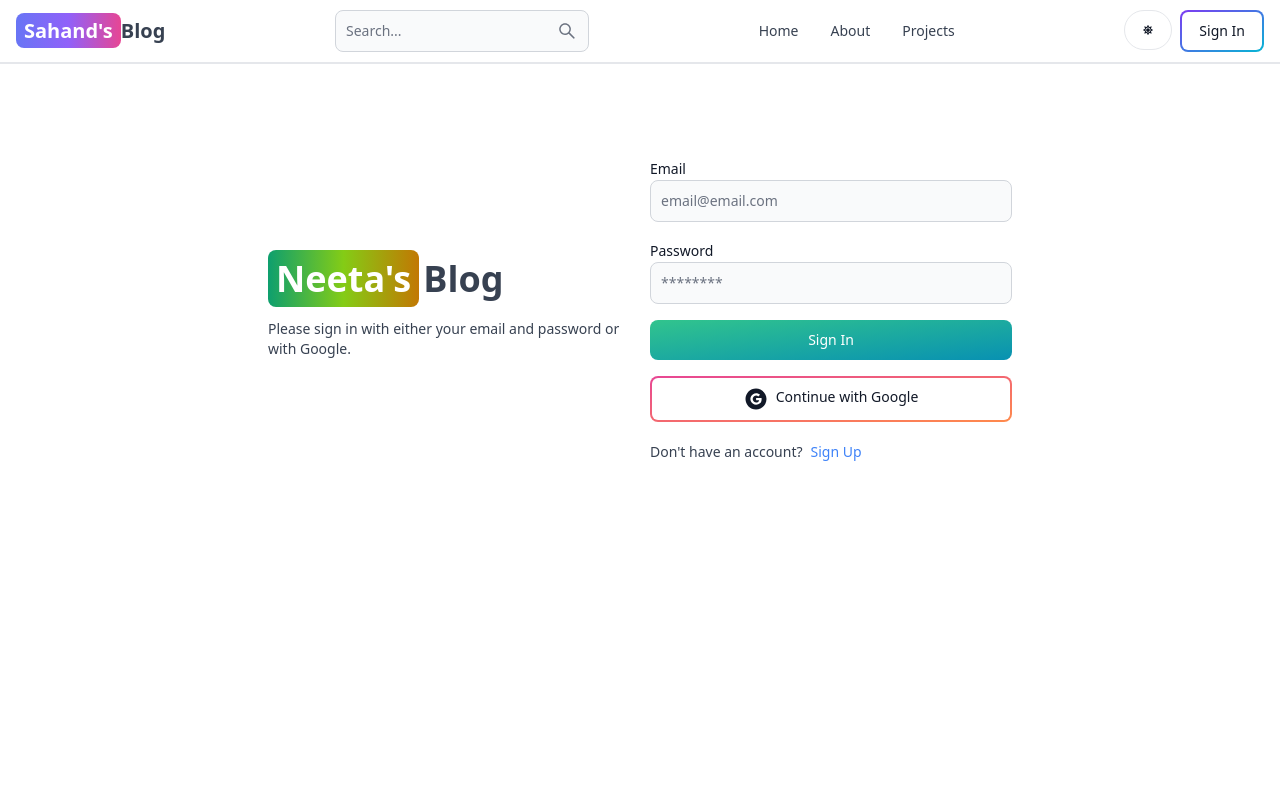
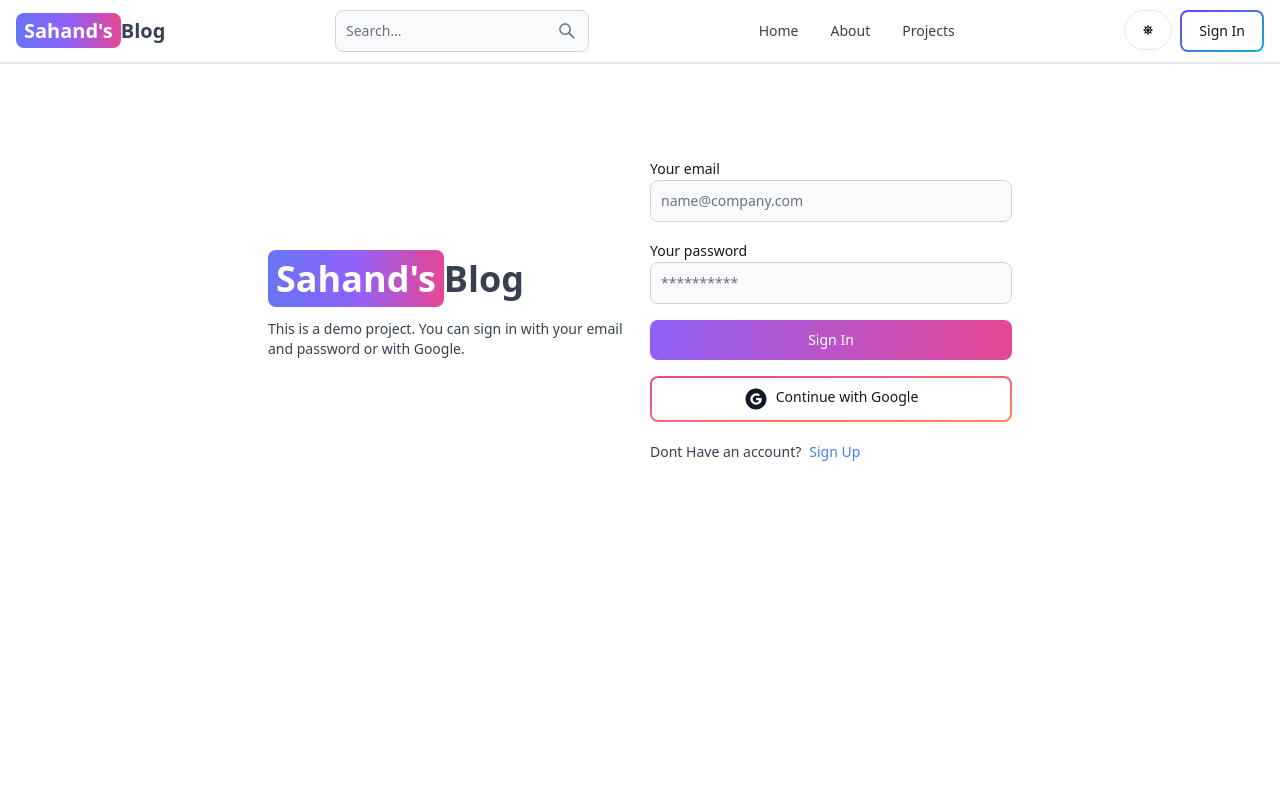
Before and after one commit to AyanJoshi/mern_blog, a React (Vite) app in the folder client/: page /sign-in in a window 1280 px wide. Shown: the top 800 px of the page. Built offline with nearby package versions, Linux system fonts and the light colour scheme; no server answers.

Commit message:
fixed bug for sign up page

```diff
--- a/client/src/pages/SignIn.jsx
+++ b/client/src/pages/SignIn.jsx
@@ -1,114 +1,109 @@
-import React from "react";
-import { Link, useNavigate } from "react-router-dom";
-import { Label, TextInput, Button, Alert, Spinner } from "flowbite-react";
-import { useState } from "react";
-import { useDispatch, useSelector } from "react-redux";
+import { Alert, Button, Label, Spinner, TextInput } from 'flowbite-react';
+import { useState } from 'react';
+import { Link, useNavigate } from 'react-router-dom';
+import { useDispatch, useSelector } from 'react-redux';
 import {
   signInStart,
   signInSuccess,
   signInFailure,
-} from "../redux/user/userSlice";
-import OAuth from "../components/OAuth";
+} from '../redux/user/userSlice';
+import OAuth from '../components/OAuth';
 
 export default function SignIn() {
   const [formData, setFormData] = useState({});
-  // const [errorMessage, setErrorMessage] = useState(null);
   const { loading, error: errorMessage } = useSelector((state) => state.user);
+  const dispatch = useDispatch();
   const navigate = useNavigate();
-  const dispatch = useDispatch();
-
   const handleChange = (e) => {
     setFormData({ ...formData, [e.target.id]: e.target.value.trim() });
   };
-
   const handleSubmit = async (e) => {
     e.preventDefault();
     if (!formData.email || !formData.password) {
-      return dispatch(signInFailure("Please fill all the fields"));
+      return dispatch(signInFailure('Please fill all the fields'));
     }
     try {
       dispatch(signInStart());
-      // setErrorMessage(null);
-      const res = await fetch("api/auth/signin", {
-        method: "POST",
-        headers: { "Content-Type": "application/json" },
+      const res = await fetch('/api/auth/signin', {
+        method: 'POST',
+        headers: { 'Content-Type': 'application/json' },
         body: JSON.stringify(formData),
       });
       const data = await res.json();
       if (data.success === false) {
         dispatch(signInFailure(data.message));
       }
-      // setLoading(false);
+
       if (res.ok) {
         dispatch(signInSuccess(data));
-        navigate("/");
+        navigate('/');
       }
     } catch (error) {
       dispatch(signInFailure(error.message));
     }
   };
   return (
-    <div className="min-h-screen mt-20">
-      <div className="flex p-3 max-w-3xl mx-auto flex-col md:flex-row md:items-center gap-5">
-        <div className="flex-1">
-          <Link to="/" className="font-bold dark:text-white text-4xl">
-            <span
-              className="px-2 py-1 bg-gradient-to-r from-green-500
-               via-lime-500 to-yellow-500 rounded-lg text-white"
-            >
-              Neeta's
+    <div className='min-h-screen mt-20'>
+      <div className='flex p-3 max-w-3xl mx-auto flex-col md:flex-row md:items-center gap-5'>
+        {/* left */}
+        <div className='flex-1'>
+          <Link to='/' className='font-bold dark:text-white text-4xl'>
+            <span className='px-2 py-1 bg-gradient-to-r from-indigo-500 via-purple-500 to-pink-500 rounded-lg text-white'>
+              Sahand's
             </span>
-            <span className="px-1">Blog</span>
+            Blog
           </Link>
-          <p className="text-sm mt-5">
-            Please sign in with either your email and password or with Google.
+          <p className='text-sm mt-5'>
+            This is a demo project. You can sign in with your email and password
+            or with Google.
           </p>
         </div>
+        {/* right */}
 
-        <div className="flex-1">
-          <form className="flex flex-col gap-4" onSubmit={handleSubmit}>
+        <div className='flex-1'>
+          <form className='flex flex-col gap-4' onSubmit={handleSubmit}>
             <div>
-              <Label value="Email" />
+              <Label value='Your email' />
               <TextInput
-                type="email"
-                placeholder="email@email.com"
-                id="email"
+                type='email'
+                placeholder='name@company.com'
+                id='email'
                 onChange={handleChange}
               />
             </div>
             <div>
-              <Label value="Password" />
+              <Label value='Your password' />
               <TextInput
-                type="password"
-                placeholder="********"
-                id="password"
+                type='password'
+                placeholder='**********'
+                id='password'
                 onChange={handleChange}
               />
             </div>
             <Button
-              gradientDuoTone="greenToBlue"
-              type="submit"
+              gradientDuoTone='purpleToPink'
+              type='submit'
               disabled={loading}
             >
               {loading ? (
                 <>
-                  <Spinner size="sm" />
-                  <span className="pl-3">Loading...</span>
+                  <Spinner size='sm' />
+                  <span className='pl-3'>Loading...</span>
                 </>
               ) : (
-                "Sign In"
+                'Sign In'
               )}
             </Button>
             <OAuth />
           </form>
-          <div className="flex gap-2 text-sm mt-5">
-            <span>Don't have an account?</span>
-            <Link to="/sign-up" className="text-blue-500">
+          <div className='flex gap-2 text-sm mt-5'>
+            <span>Dont Have an account?</span>
+            <Link to='/sign-up' className='text-blue-500'>
               Sign Up
             </Link>
           </div>
           {errorMessage && (
-            <Alert className="mt-5" color="failure">
+            <Alert className='mt-5' color='failure'>
               {errorMessage}
             </Alert>
           )}
--- a/client/src/pages/SignUp.jsx
+++ b/client/src/pages/SignUp.jsx
@@ -32,7 +32,7 @@
       }
       setLoading(false);
       if (res.ok) {
-        navigate("/sing-in");
+        navigate("/sign-in");
       }
     } catch (error) {
       setErrorMessage(error.message);
```
